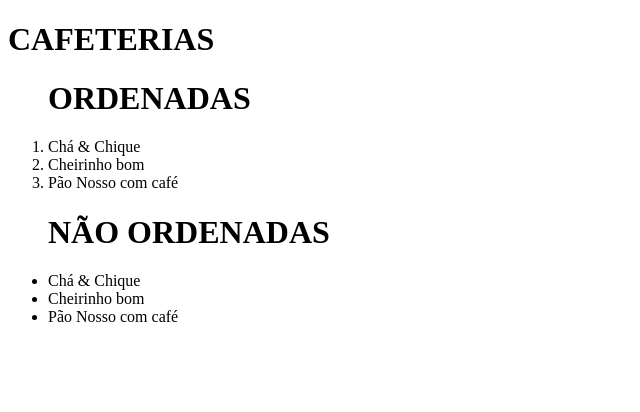
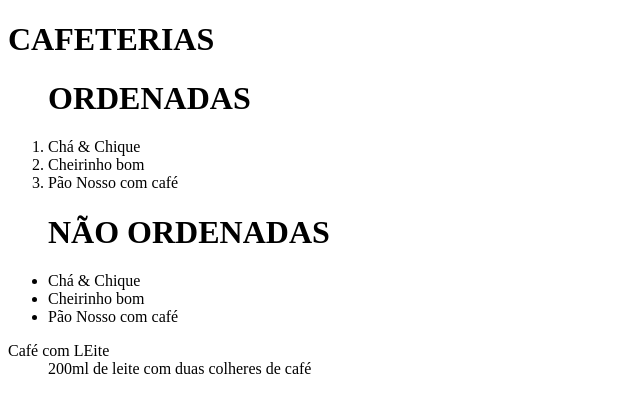
Before and after one commit to diegoomrtns/Aula-de-DWEB, a plain HTML site: page index.html in a window 1280 px wide. Shown: the whole page, without its empty margins (0-640 px from the left). Drawn offline with Linux system fonts and the light colour scheme.

Commit message:
AULA DO DIA 29/02

```diff
--- a/index.html
+++ b/index.html
@@ -19,5 +19,7 @@
             <li>Cheirinho bom</li>
             <li>Pão Nosso com café</li>
         </ul>
+        <dt>Café com LEite</dt>
+        <dd>200ml de leite com duas colheres de café</dd>
 </body>
 </html>
```
